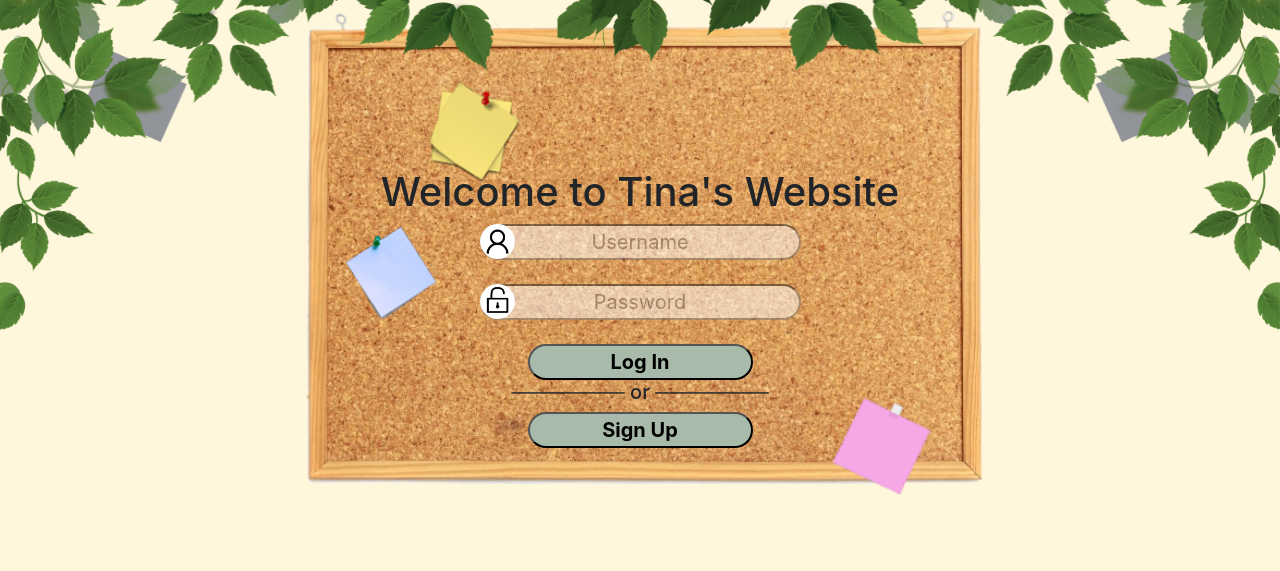
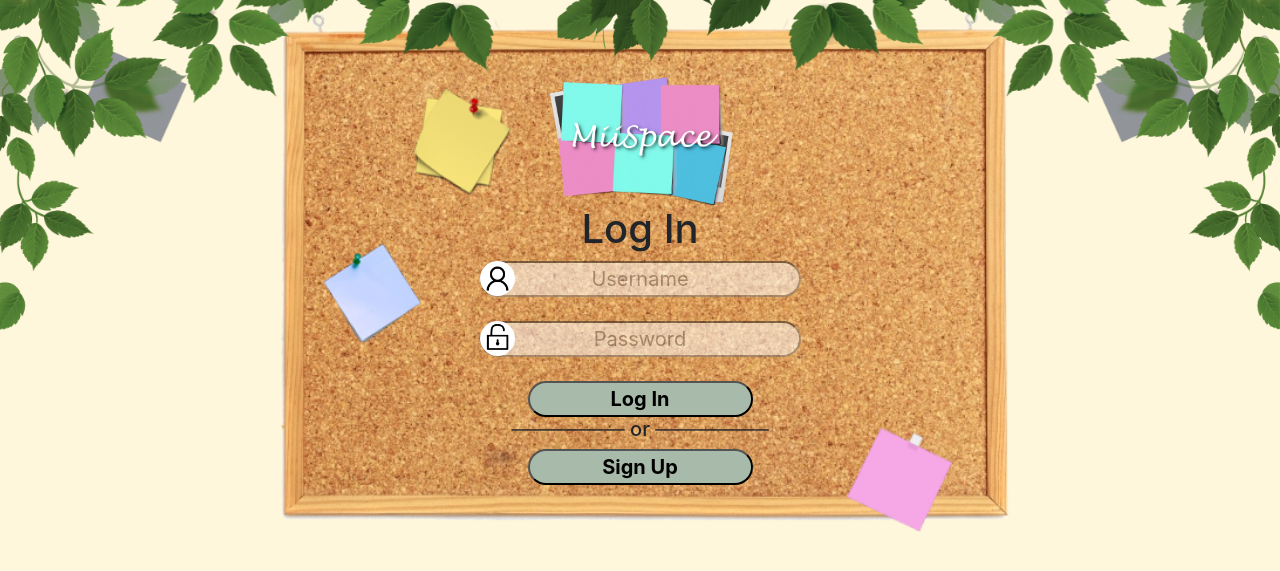
Before and after one commit to TravisN959/MiiSpace, a Flask app: page /signin in a window 1280 px wide. Shown: the part 56-627 px from the top of the page. Run offline with Flask 2, Linux system fonts and the light colour scheme; some libraries are stand-ins or nearby versions.

Commit message:
Added Logo

```diff
--- a/templates/index.html
+++ b/templates/index.html
@@ -11,7 +11,7 @@
 <br>
 <div data-aos="fade-up"data-aos-anchor-placement="top-bottom"data-aos-duration="2000">
     <center>
-        <img src="https://img.pngio.com/bulletin-board-png-97-images-in-collection-page-3-bulletin-board-png-900_607.jpg" style="height:200px;padding-bottom:20px">
+        <img src="{{ url_for('static', filename='images/logoboard.png') }}" style="width: 300px; z-index: 2;pointer-events: none;">
         <h1>Welcome to MiiSpace</h1>
         <p>Your own personal bulletin board where you can customize everything to your liking!</p>
     </center>
--- a/templates/signin.html
+++ b/templates/signin.html
@@ -17,12 +17,8 @@
         <br>
         <br>
         <br>
-        <br>
-        <br>
-        <br>
-        <br>
-
-        <center><h1 >Welcome to Tina's Website</h1></center>
+        <center><img src="{{ url_for('static', filename='images/logo.png') }}" style="width: 200px; z-index: 2;pointer-events: none;"></center>
+        <center><h1 >Log In</h1></center>
         <form style="text-align: center;" action="/signin" method="POST" >
             <div>
                 <img src="{{ url_for('static', filename='images/Sample_User_Icon.png') }}" style="border-radius: 50px;width: 35px;position:absolute; z-index: 2;pointer-events: none;background-color:white;">
```
Also changed, not shown: static/images/logo.png (added), static/images/logoboard.png (added).
